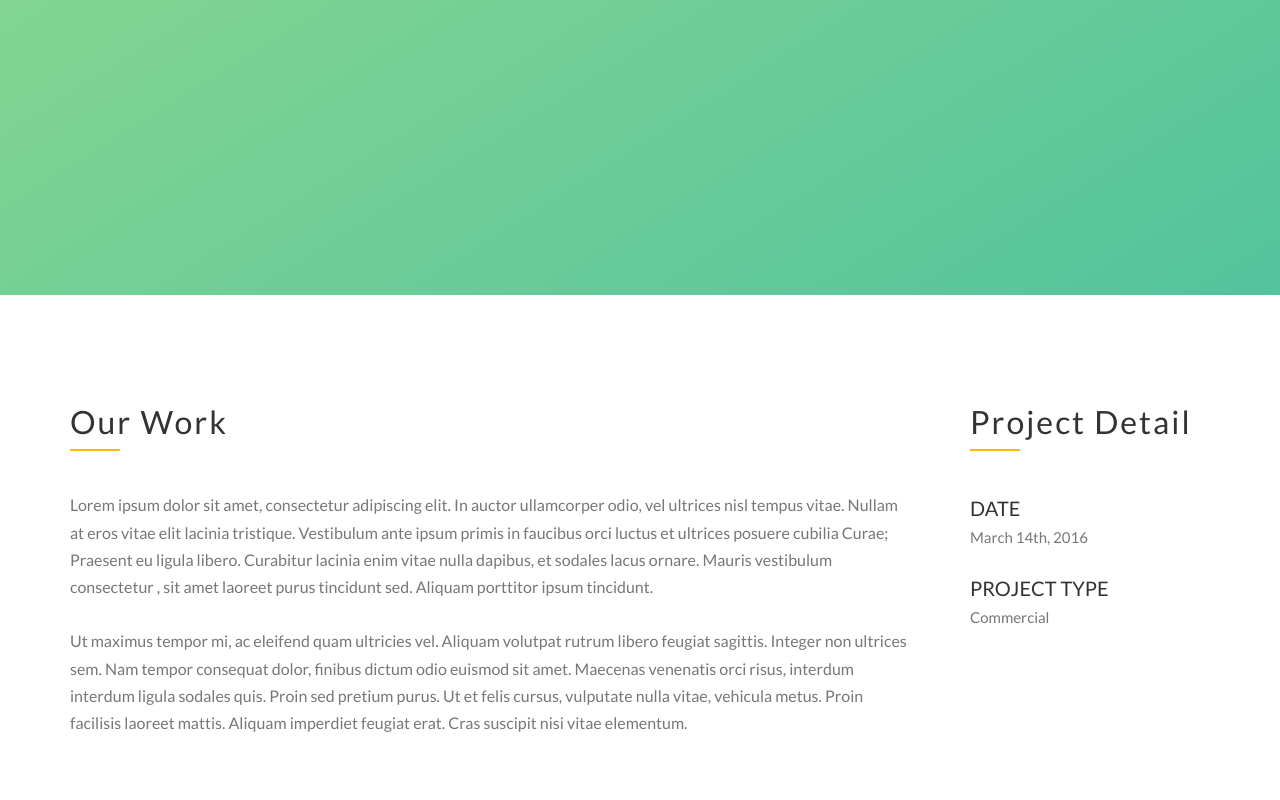
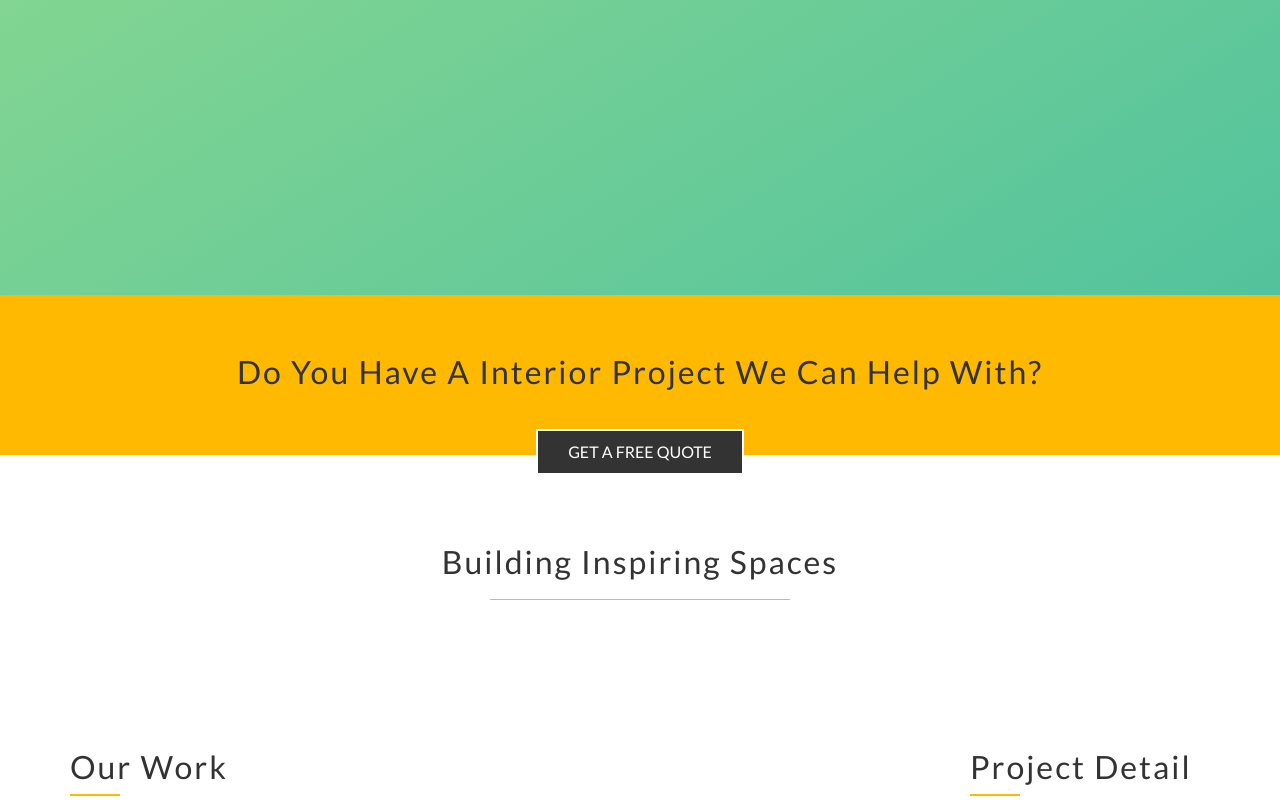
Before and after one commit to kamiljaworski975/professional, a website: page pages/work-pages/work-page.html in a window 1280 px wide. Shown: the part 505-1305 px from the top of the page. Drawn offline with Linux system fonts and the light colour scheme; some packages are replaced by stand-ins of ours.

Commit message:
get a free quote banner linked in every page

```diff
--- a/pages/work-pages/work-page.html
+++ b/pages/work-pages/work-page.html
@@ -92,6 +92,18 @@
           </h1>
         </div>
       </header>
+      <div class="section-about--box u-center-text u-margin-bottom-big">
+        <h2 class="heading-secondary">
+          Do You Have A Interior Project We Can Help With?
+        </h2>
+        <a href="../contact.html" class="btn btn-text">Get a free quote</a>
+      </div>
+
+      <div class="u-center-text u-margin-bottom-medium u-heading-line">
+        <h2 class="heading-secondary">
+          Building Inspiring Spaces
+        </h2>
+      </div>
       <section class="section__workpage">
           <div class="section__workpage-articles">
               <div class="row">
```
Also changed, not shown: pages/about.html (+1 -1 lines), pages/work.html (+12 -0 lines).
